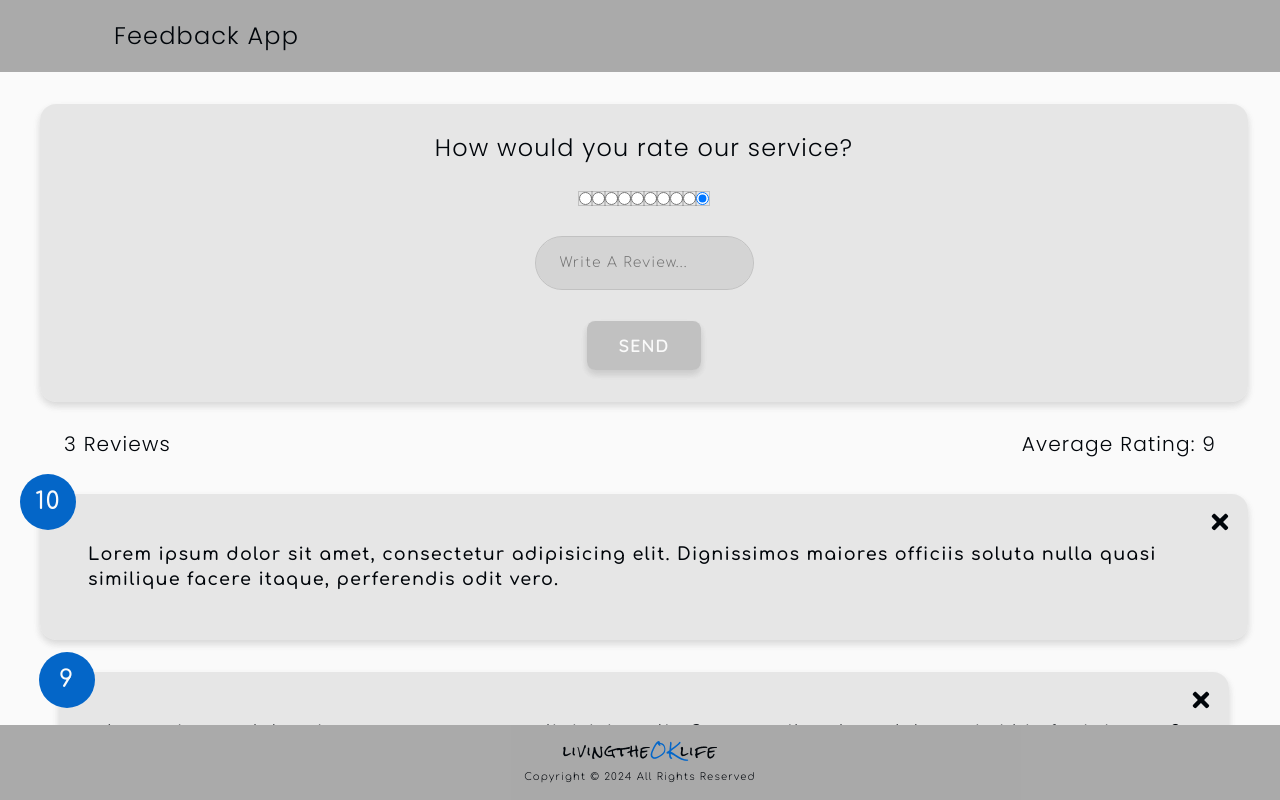
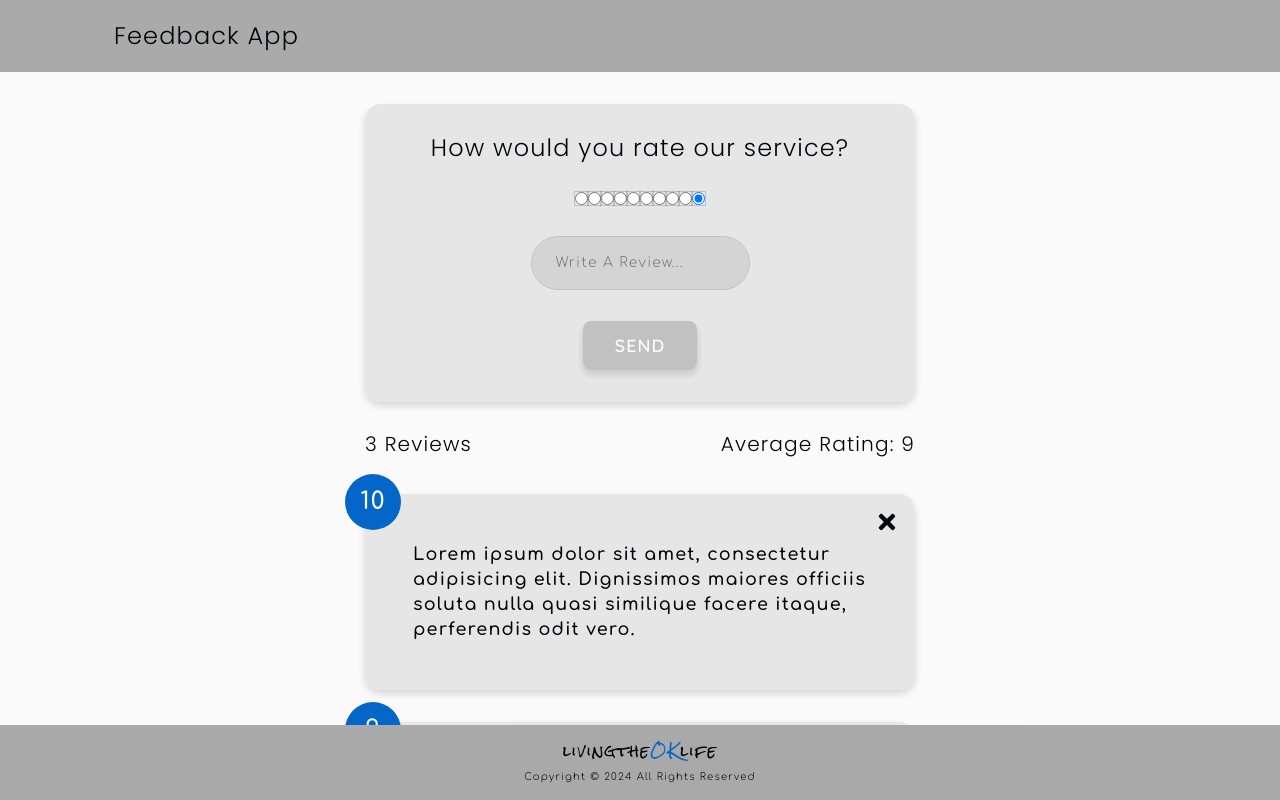
Before and after one commit to livingtheOKlife/feedback-app-v2, a React (Create React App) app: page / in a window 1280 px wide. Built offline with nearby package versions, Linux system fonts and the light colour scheme.

Commit message:
sass fixes

```diff
--- a/package.json
+++ b/package.json
@@ -11,6 +11,7 @@
     "react-icons": "^5.0.1",
     "react-router-dom": "^6.22.3",
     "react-scripts": "5.0.1",
+    "uuid": "^9.0.1",
     "web-vitals": "^2.1.4"
   },
   "scripts": {
--- a/src/App.jsx
+++ b/src/App.jsx
@@ -1,4 +1,6 @@
 import { useState } from 'react'
+
+import { v4 as uuidv4 } from 'uuid'
 
 import feedbackData from './data/feedbackData'
 
@@ -22,6 +24,16 @@ function App () {
 
   }
 
+  const addFeedback = (newFeedback) => {
+
+    newFeedback.id = uuidv4()
+    setFeedback([
+      newFeedback,
+      ...feedback
+    ])
+
+  }
+
   return (
 
     <div className="App">
@@ -32,7 +44,7 @@ function App () {
 
       <main id="main-container">
 
-        <FeedbackForm />
+        <FeedbackForm addFeedback={addFeedback} />
 
         <FeedbackStats feedback={feedback} />
 
--- a/src/components/FeedbackForm.jsx
+++ b/src/components/FeedbackForm.jsx
@@ -6,7 +6,7 @@ import { FaTimes } from 'react-icons/fa'
 
 import RatingSelect from './RatingSelect'
 
-function FeedbackForm () {
+function FeedbackForm ({ addFeedback }) {
 
   const [text, setText] = useState('')
   const [rating, setRating] = useState(10)
@@ -36,11 +36,27 @@ function FeedbackForm () {
 
   }
 
-  const onClick = () => {}
+  const onSubmit = (e) => {
+
+    e.preventDefault()
+
+    if (text.trim().length > 10) {
+
+      const newFeedback = {
+        text,
+        rating
+      }
+
+      addFeedback(newFeedback)
+      setText('')
+
+    }
+
+  }
 
   return (
 
-    <form>
+    <form onSubmit={onSubmit}>
 
       <h3>How would you rate our service?</h3>
 
@@ -57,7 +73,7 @@ function FeedbackForm () {
                   </p>
       }
 
-      <Button type='submit' className='main' disabled={btnDisabled} onClick={onClick}>Send</Button>
+      <Button type='submit' className='main' disabled={btnDisabled}>Send</Button>
 
     </form>
 
--- a/src/components/shared/Button.jsx
+++ b/src/components/shared/Button.jsx
@@ -1,10 +1,10 @@
 import PropTypes from 'prop-types'
 
-function Button ({ type, className, disabled, onClick, children }) {
+function Button ({ type, className, disabled, children }) {
 
   return (
 
-    <button type={type} className={`btn btn-${className}`} onClick={onClick} disabled={disabled}>
+    <button type={type} className={`btn btn-${className}`} disabled={disabled}>
 
       {children}
 
@@ -20,7 +20,6 @@ Button.propTypes = {
   type: PropTypes.string.isRequired,
   className: PropTypes.string.isRequired,
   diasbled: PropTypes.bool.isRequired,
-  onClick: PropTypes.func.isRequired,
   children: PropTypes.node.isRequired
 
 }
--- a/src/index.css
+++ b/src/index.css
@@ -709,9 +709,11 @@ input:focus {
   justify-content: center;
   align-items: center;
   gap: 32px;
+  width: 100%;
+  max-width: 550px;
   padding: 32px;
   border-radius: 16px;
-  margin-left: 8px;
+  margin: 0 auto;
   background-color: rgba(0, 0, 0, 0.08);
   box-shadow: rgba(0, 0, 0, 0.08) 0px 4px 8px, rgba(0, 0, 0, 0.08) 0px 4px 8px;
 }
@@ -792,7 +794,8 @@ input:focus {
   display: flex;
   justify-content: space-between;
   align-items: center;
-  margin: 32px 32px 40px 32px;
+  margin: 32px auto 40px auto;
+  max-width: 550px;
 }
 #main-container section h4 {
   font-size: 16px;
@@ -823,9 +826,11 @@ input:focus {
   position: relative;
   top: 0;
   left: 0;
+  width: 100%;
+  max-width: 550px;
   padding: 48px;
   border-radius: 16px;
-  margin-left: 8px;
+  margin: 0 auto;
   background-color: rgba(0, 0, 0, 0.08);
   box-shadow: rgba(0, 0, 0, 0.08) 0px 4px 8px, rgba(0, 0, 0, 0.08) 0px 4px 8px;
 }
```
Also changed, not shown: 1 other file (tests, documents, lock files or other folders).
